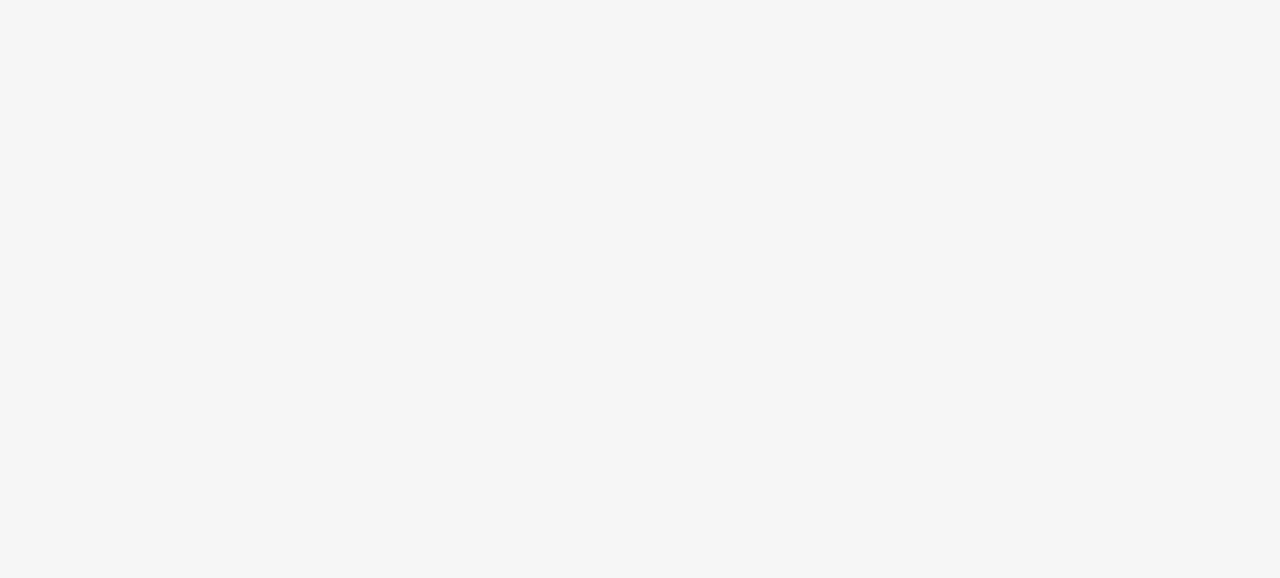
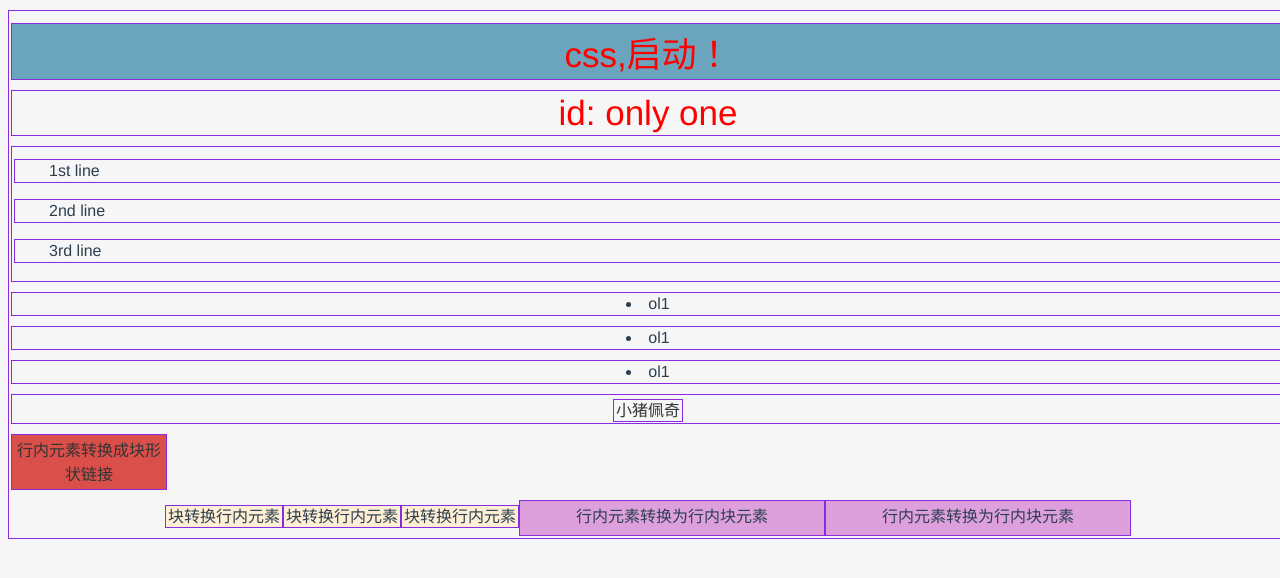
Before and after one commit to icenaked/abs_lab_front, a Vue app: page /css in a window 1280 px wide. Before the commit this address had no page. Shown: the top 578 px of the page. Built offline with nearby package versions, Linux system fonts and the light colour scheme.

Commit message:
css，启动！

```diff
--- a/src/router/index.js
+++ b/src/router/index.js
@@ -57,6 +57,12 @@ const routes = [
         component: () => import("../views/Vue3.vue"),
         meta: {title: 'Vue3特性'},
     },
+    {
+        path: "/css",
+        name: "css",
+        component: () => import("../views/CssLab.vue"),
+        meta: {title: 'Css布局'},
+    },
 
 ];
 
--- /dev/null
+++ b/src/views/CssLab.vue
@@ -0,0 +1,98 @@
+<template>
+  <div>
+    <div class="red font35 bgc">
+      css,启动！
+    </div>
+
+    <div id="idStyle">
+      id: only one
+    </div>
+
+    <div>
+      <p>
+        1st line
+      </p>
+      <p>
+        2nd line
+      </p>
+      <p>
+        3rd line
+      </p>
+    </div>
+
+<!--    <ol>-->
+      <li>ol1</li>
+      <li>ol1</li>
+      <li>ol1</li>
+<!--    </ol>-->
+
+    <div>
+      <a href="###">小猪佩奇</a>
+    </div>
+
+<!--    块元素占一行，可变宽高；行内元素变不了，一行可多个；行内块元素都可以-->
+    <a href="#"
+       style="width:150px;height:50px;background-color: #da4f49; display: block;"
+    >行内元素转换成块形状链接</a>
+
+    <div style="display: inline;background-color: papayawhip">块转换行内元素</div>
+    <div style="display: inline;background-color: papayawhip">块转换行内元素</div>
+    <div style="display: inline;background-color: papayawhip">块转换行内元素</div>
+
+    <span style="display: inline-block;width: 300px;height: 30px;background-color: plum">行内元素转换为行内块元素</span>
+    <span style="display: inline-block;width: 300px;height: 30px;background-color: plum">行内元素转换为行内块元素</span>
+
+  </div>
+</template>
+
+<script>
+export default {
+name: "CssLab"
+}
+</script>
+
+<style scoped>
+.red{
+  color: red;
+}
+.font35{
+  font-size: 35px;
+}
+.bgc{
+  background-color: #6ba5bd;
+}
+#idStyle{
+  color: red;
+  font-size: 35px;
+}
+/*全部标签样式*/
+*{
+  margin-top: 10px;
+  padding: 2px;
+  border: 1px solid blueviolet;
+}
+p{
+  text-align: left;
+  /*em 相对单位：1个当前字体大小距离 */
+  text-indent: 2em;
+}
+/*后代选择器: ol里的li的样式 */
+ol li{
+  color: pink;
+}
+/*链接伪类选择器,四个顺序不能变*/
+a:link{
+  color: #333;
+  text-decoration: none;
+}
+a:visited{
+  color: orange;
+}
+a:hover{
+  color: skyblue;
+}
+a:active{
+  color: green;
+}
+
+</style>
--- a/src/views/Welcome.vue
+++ b/src/views/Welcome.vue
@@ -11,6 +11,10 @@
     <div style="margin-top: 10px">
       hello
       <el-button  @click="gotoVue3Lab">vue3实验</el-button>
+    </div>
+    <div style="margin-top: 10px">
+      hello
+      <el-button  @click="gotoCssLab">css实验</el-button>
     </div>
   </div>
 
@@ -38,6 +42,9 @@ export default {
 },
     gotoVue3Lab(){
       this.$router.push('/vue3')
+    },
+    gotoCssLab(){
+      this.$router.push('/css')
     }
   }
 }
--- a/src/views/experiment.vue
+++ b/src/views/experiment.vue
@@ -1,12 +1,34 @@
 <template>
 <div>
   草稿纸
+  <div>
+    <el-button @click="change">
+      chuli
+    </el-button>
+    <el-dialog
+        title="提示"
+        :visible.sync=a
+    >
+      ???
+    </el-dialog>
+  </div>
 </div>
 </template>
 
 <script>
 export default {
-name: "experiment"
+  name: "experiment",
+  data(){
+    return{
+      a: false,
+    };
+  },
+  methods:{
+    change(){
+      this.a = true
+      console.log('a: '+this.a)
+    }
+  }
 }
 </script>
 
```
